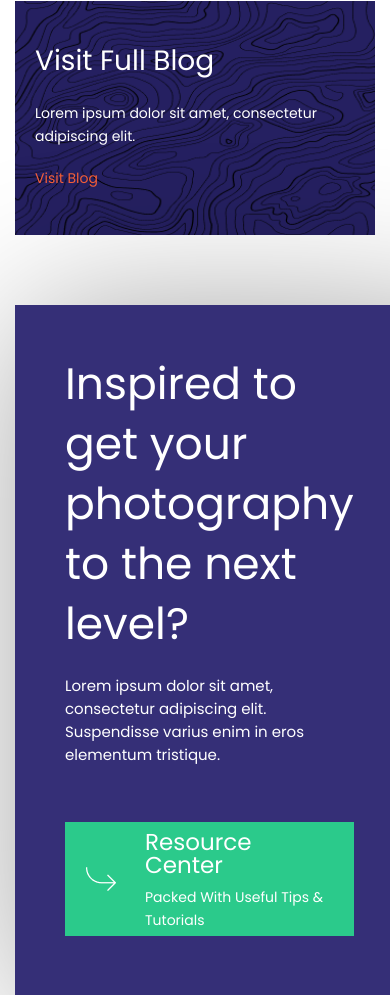
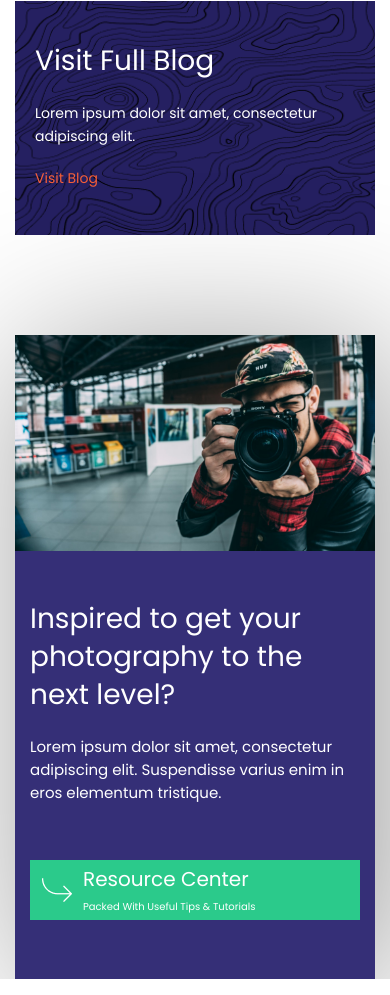
Before and after one commit to a1ekcP/Resource, a plain HTML site: page index.html in a window 390 px wide. Shown: the part 2992-3987 px from the top of the page. Drawn offline with Linux system fonts and the light colour scheme.

Commit message:
invite query

```diff
--- a/style.css
+++ b/style.css
@@ -788,10 +788,16 @@ a.block__visit-link{
 
     position: relative;
 }
+.invite__wrap > img{
+    max-width: 100%;
+    height: auto;
+    object-fit: cover;
+}
 .invite__capture{
     padding: 49px 50px 59px 50px;
     background: #352F77;
-    max-width: 530px;
+    max-width: 50%;
+    height: auto;
 
     position: absolute;
     bottom: 0;
@@ -814,9 +820,14 @@ a.block__visit-link{
 .invite__btn{
     display: inline-block;
     padding: 9px 30px 4px 80px;
-    background: url("icon/invite/arrow.png") no-repeat left 8% center,#2BCA8B;
+    background: url("icon/invite/arrow.png") no-repeat left 7% center,#2BCA8B;
     max-width: 355px;
 }
+.invite__btn:hover{
+    opacity: 0.9;
+    background-position: left 9% center;
+}
+
 .invite__btn_title{
     font-size: 23px;
     line-height: 100%;
@@ -832,4 +843,45 @@ a.block__visit-link{
     color: #FFFFFF;
     display: inline-block;
 }
+
+
+/*----------------*/
+@media (max-width: 1200px){
+    .invite__capture{
+        opacity: 0.9;
+    }
+}
+@media (max-width: 967.95px){
+    .invite__capture{
+        opacity: 1;
+        position: unset;
+        max-width: 100%;
+    }
+}
+@media (max-width: 600px){
+    .invite__title{
+        font-size: 28px;
+    }
+    .invite__capture{
+        padding: 49px 15px 59px 15px;
+
+    }
+}
+@media (max-width: 450px){
+    .invite__btn{
+        padding: 9px 4px 4px 80px;
+    }
+}
+@media (max-width: 400px){
+    .invite__btn{
+        padding: 9px 4px 4px 53px;
+        background-position: left 4% center;
+    }
+    .invite__btn_title{
+        font-size: 20px;
+    }
+    .invite__btn_subtitle{
+        font-size: 10px;
+    }
+}
 /*---------------INVITE-----------------*/
```
